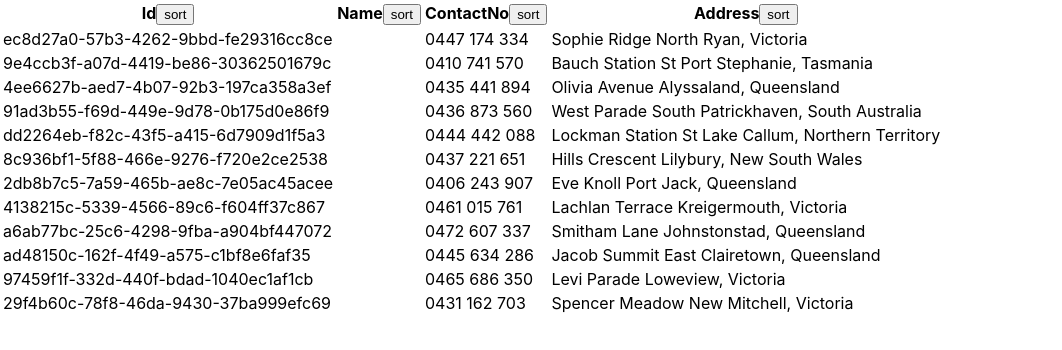
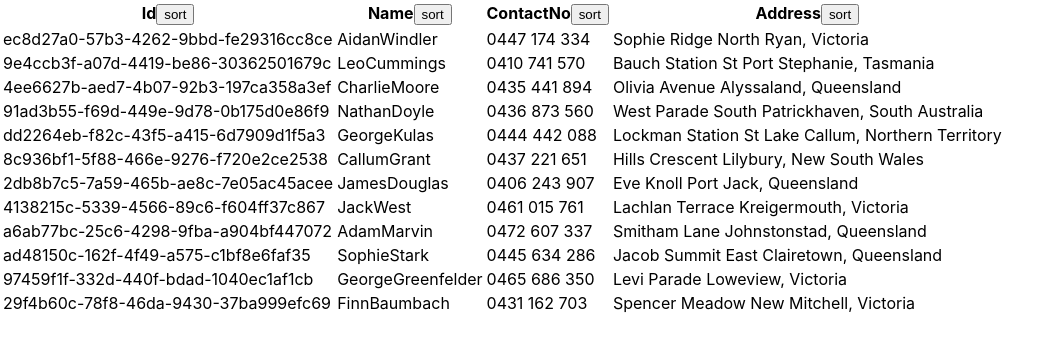
Before and after one commit to arian66/user-table, a React (Create React App) app in the folder code/: page / in a window 1280 px wide. Shown: the top 350 px of the page, without its empty margins (0-1062 px from the left). Built offline with nearby package versions, Linux system fonts and the light colour scheme.

Commit message:
initial implementation of users featur

```diff
--- a/code/src/App.tsx
+++ b/code/src/App.tsx
@@ -1,25 +1,13 @@
-import React, { useEffect, useState } from "react";
-import Table from "components/table/Table";
+import React from "react";
+import { ThemeProvider } from "styled-components";
+import { theme } from "./layouts/theme";
+import Users from "features/users/Users";
 
 function App() {
-	const [data, setData] = useState([]);
-	const headers = [
-		{ name: "id", label: "Id" },
-		{ name: "name", label: "Name" },
-		{ name: "contactNo", label: "ContactNo" },
-		{ name: "address", label: "Address" },
-	];
-
-	useEffect(() => {
-		fetch("/sample-data.json")
-			.then((res) => res.json())
-			.then((res) => setData(res?.employees));
-	}, []);
-
 	return (
-		<div className="App">
-			<Table headers={headers} data={data} />
-		</div>
+		<ThemeProvider theme={theme}>
+			<Users />
+		</ThemeProvider>
 	);
 }
 
--- /dev/null
+++ b/code/src/features/users/Users.tsx
@@ -0,0 +1,33 @@
+import React, { useEffect, useState } from "react";
+import Table from "components/table/Table";
+import { User} from "./Users.interface"
+
+const Users = () => {
+	const [data, setData] = useState([]);
+	const headers = [
+		{ name: "id", label: "Id" },
+		{ name: "name", label: "Name" },
+		{ name: "contactNo", label: "ContactNo" },
+		{ name: "address", label: "Address" },
+	];
+
+	useEffect(() => {
+		fetch("/sample-data.json")
+			.then((res) => res.json())
+			.then(res => res?.employees.map(( user: User) => ({
+				name: user.firstName + user.lastName,
+				id: user.id,
+				contactNo: user.contactNo,
+				address: user.address
+			})))
+			.then((res) => setData(res));
+	}, []);
+
+	return (
+		<div className="App">
+			<Table headers={headers} data={data} />
+		</div>
+	);
+};
+
+export default Users;
--- a/code/tsconfig.json
+++ b/code/tsconfig.json
@@ -26,6 +26,12 @@
       ],
       "config/*": [
         "config/*"
+      ],
+      "components/*": [
+        "components/*"
+      ],
+      "features/*": [
+        "features/*"
       ]
     }
   },
```
Also changed, not shown: code/src/features/users/Users.interface.ts (added, +12 -0 lines).
